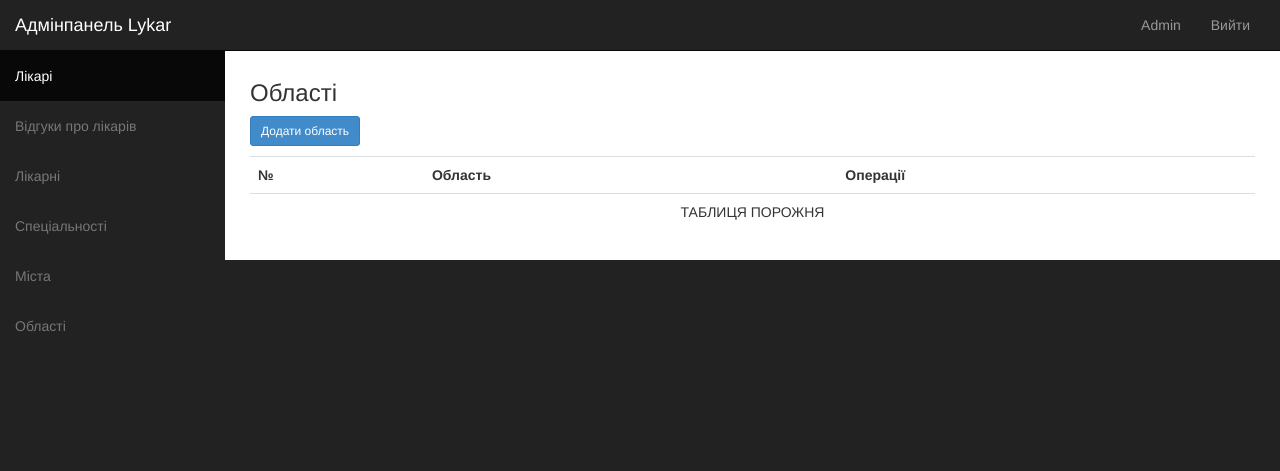
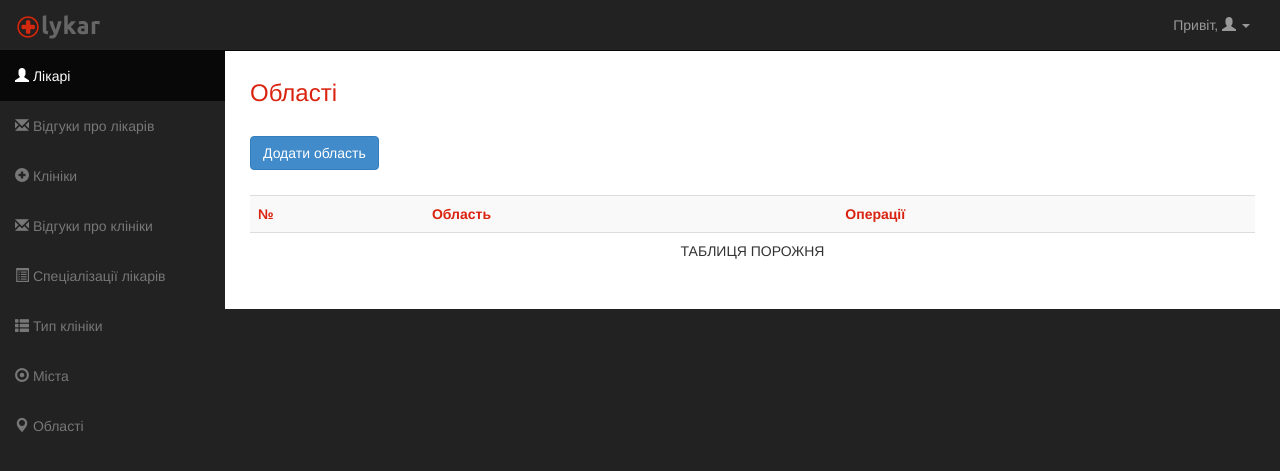
Before and after one commit to iamveritas/doctor, a Django app: template templates/adminpanel/regions/list.html in a window 1280 px wide. Shown: the top 471 px of the page. Run offline with Django 3.2, Linux system fonts and the light colour scheme; the template is opened without the code that fills it, so the values that code supplies are empty; some libraries are stand-ins or nearby versions.

Commit message:
edited adminpanel

```diff
--- a/static/css/sb-admin.css
+++ b/static/css/sb-admin.css
@@ -25,11 +25,6 @@ body {
     width: 100%;
     padding: 0;
     background-color: #fff;
-}
-
-.huge {
-    font-size: 50px;
-    line-height: normal;
 }
 
 @media(min-width:768px) {
@@ -85,31 +80,6 @@ body {
     white-space: normal;
 }
 
-ul.message-dropdown {
-    padding: 0;
-    max-height: 250px;
-    overflow-x: hidden;
-    overflow-y: auto;
-}
-
-li.message-preview {
-    width: 275px;
-    border-bottom: 1px solid rgba(0,0,0,.15);
-}
-
-li.message-preview>a {
-    padding-top: 15px;
-    padding-bottom: 15px;
-}
-
-li.message-footer {
-    margin: 5px 0;
-}
-
-ul.alert-dropdown {
-    width: 200px;
-}
-
 /* Side Navigation */
 
 @media(min-width:768px) {
@@ -151,74 +121,28 @@ ul.alert-dropdown {
     color: #fff;
 }
 
-/* Flot Chart Containers */
-
-.flot-chart {
-    display: block;
-    height: 400px;
+/* Main Content */
+.red {
+    color: #d9230f;
 }
 
-.flot-chart-content {
-    width: 100%;
-    height: 100%;
+.heading {
+    padding-bottom: 10px;
+    color: #d9230f;
 }
 
-/* Custom Colored Panels */
-
-.huge {
-    font-size: 40px;
+.content {
+    padding: 10px 0px;
 }
 
-.panel-green {
-    border-color: #5cb85c;
+.add {
+    padding-bottom: 25px;
 }
 
-.panel-green .panel-heading {
-    border-color: #5cb85c;
-    color: #fff;
-    background-color: #5cb85c;
+.delete {
+    padding-top: 15px;
 }
 
-.panel-green a {
-    color: #5cb85c;
+.add-button {
+    padding-top: 5px;
 }
-
-.panel-green a:hover {
-    color: #3d8b3d;
-}
-
-.panel-red {
-    border-color: #d9534f;
-}
-
-.panel-red .panel-heading {
-    border-color: #d9534f;
-    color: #fff;
-    background-color: #d9534f;
-}
-
-.panel-red a {
-    color: #d9534f;
-}
-
-.panel-red a:hover {
-    color: #b52b27;
-}
-
-.panel-yellow {
-    border-color: #f0ad4e;
-}
-
-.panel-yellow .panel-heading {
-    border-color: #f0ad4e;
-    color: #fff;
-    background-color: #f0ad4e;
-}
-
-.panel-yellow a {
-    color: #f0ad4e;
-}
-
-.panel-yellow a:hover {
-    color: #df8a13;
-}
--- a/templates/adminpanel/base_admin.html
+++ b/templates/adminpanel/base_admin.html
@@ -29,57 +29,88 @@
                     <span class="icon-bar"></span>
                     <span class="icon-bar"></span>
                 </button>
-                <a class="navbar-brand" href="{% url 'adminpanel:index' %}">Адмінпанель Lykar</a>
+                <a class="navbar-brand" href="{% url 'adminpanel:index' %}">
+                    <img src="{{ STATIC_URL }}img/lykar.png" alt="lykar logo" />
+                </a>
             </div>
             <!-- Top Menu Items -->
             <ul class="nav navbar-right top-nav">
-                <li class="dropdown">
-                    <a href="#">Admin</a>
-                </li>
-                <li>
-                    <a href="{% url 'logout' %}">Вийти</a>
-                </li>
+                <li class="dropdown user-dropdown">
+                        <a href="#" class="dropdown-toggle" data-toggle="dropdown">
+                            {% trans "Привіт, " %}<span class="glyphicon glyphicon-user"></span>
+                            <strong>{% firstof user.get_short_name user.get_username %}</strong>
+                            <b class="caret"></b>
+                        </a>
+                        <ul class="dropdown-menu">
+                            <li>
+                                <a href="{% url 'logout' %}">
+                                    <span class="glyphicon glyphicon-off"></span>{% trans " Вийти" %}
+                                </a>
+                            </li>
+                        </ul>
+                    </li>
             </ul>
             <!-- Sidebar Menu Items - These collapse to the responsive navigation menu on small screens -->
             <div class="collapse navbar-collapse navbar-ex1-collapse">
                 <ul class="nav navbar-nav side-nav">
                     <li class="active">
-                        <a href="#">Лікарі</a>
+                        <a href="#">
+                            <span class="glyphicon glyphicon-user"></span>{% trans " Лікарі" %}
+                        </a>
                     </li>
                     <li>
-                        <a href="#">Відгуки про лікарів</a>
+                        <a href="#">
+                            <span class="glyphicon glyphicon-envelope"></span>{% trans " Відгуки про лікарів" %}
+                        </a>
                     </li>
                     <li>
-                        <a href="#">Лікарні</a>
+                        <a href="#">
+                            <span class="glyphicon glyphicon-plus-sign"></span>{% trans " Клініки" %}
+                        </a>
                     </li>
                     <li>
-                        <a href="#">Спеціальності</a>
+                        <a href="#">
+                            <span class="glyphicon glyphicon-envelope"></span>{% trans " Відгуки про клініки" %}
+                        </a>
                     </li>
                     <li>
-                        <a href="{% url 'adminpanel:cities:list' %}">Міста</a>
+                        <a href="#">
+                            <span class="glyphicon glyphicon-list-alt"></span>{% trans " Спеціалізації лікарів" %}
+                        </a>
                     </li>
                     <li>
-                        <a href="{% url 'adminpanel:regions:list' %}">Області</a>
+                        <a href="#">
+                            <span class="glyphicon glyphicon-th-list"></span>{% trans " Тип клініки" %}
+                        </a>
+                    </li>
+                    <li>
+                        <a href="{% url 'adminpanel:cities:list' %}">
+                            <span class="glyphicon glyphicon-record"></span>{% trans " Міста" %}
+                        </a>
+                    </li>
+                    <li>
+                        <a href="{% url 'adminpanel:regions:list' %}">
+                            <span class="glyphicon glyphicon-map-marker"></span>{% trans " Області" %}
+                        </a>
                     </li>
                 </ul>
-            </div> <!-- /.navbar-collapse -->
-        </nav>
-
+            </div>
+        </nav> <!-- End Navigation -->
+        <!-- Main Content -->
         <div id="page-wrapper">
-
             <div class="container-fluid">
-
                 <!-- Page Heading -->
                 <div class="row">
                     <div class="col-lg-12">
-                        <h3>{% block menu_name %}{% endblock %}</h3>
-                        {% block content %}{% endblock %}
+                        <h3 class="heading">{% block menu_name %}{% endblock %}</h3>
+                        <div class="content">
+                            {% block content %}{% endblock %}
+                        </div>
                     </div>
                 </div> <!-- /.row -->
-
             </div><!-- /.container-fluid -->
-        </div><!-- /#page-wrapper -->
-    </div><!-- /#wrapper -->
+        </div><!-- /page-wrapper -->
+    </div><!-- End Main Content -->
     <!-- The Scripts -->
     <script src="https://ajax.googleapis.com/ajax/libs/jquery/1.11.1/jquery.min.js"></script>
     <script src="{{ STATIC_URL }}js/bootstrap.min.js"></script>
--- a/templates/adminpanel/cities/add-update.html
+++ b/templates/adminpanel/cities/add-update.html
@@ -19,14 +19,15 @@
                     <dd class="text-warning">{{ form.name.errors }}</dd>
                 </dl>
                 <dl class="dl-horizontal">
-                    <dt>{{ form.region.label }}</dt>
+                    <dt>{{ form.region.label }}*</dt>
                     <dd>{{ form.region }}</dd>
                     <dt></dt>
-                    <dd>
+                    <dd class="add-button">
                         <a href="{% url 'adminpanel:regions:add-region' %}?next={{ request.get_full_path }}" role="button" class="btn btn-primary btn-sm">
                             {% trans "Додати область" %}
                         </a>
                     </dd>
+                    <dt></dt>
                     <dd class="text-warning">{{ form.region.errors }}</dd>
                 </dl>
             </div>
--- a/templates/adminpanel/cities/delete-confirm.html
+++ b/templates/adminpanel/cities/delete-confirm.html
@@ -9,6 +9,8 @@
     <form action="" method="post" class="form-horizontal" role="form">
         {% csrf_token %}
         <p>{% trans "Ви впевнені що хочете видалити місто " %}<strong>{{ city }}</strong>?</p>
-        <button class="btn btn-danger">{% trans "Видалити" %}</button>
+        <div class="delete">
+            <button class="btn btn-danger">{% trans "Видалити" %}</button>
+        </div>
     </form>
 {% endblock %}
--- a/templates/adminpanel/regions/delete-confirm.html
+++ b/templates/adminpanel/regions/delete-confirm.html
@@ -9,6 +9,8 @@
     <form action="" method="post" class="form-horizontal" role="form">
         {% csrf_token %}
         <p>{% trans "Ви впевнені що хочете видалити область " %}<strong>{{ region }}</strong>?</p>
-        <button class="btn btn-danger">{% trans "Видалити" %}</button>
+        <div class="delete">
+            <button class="btn btn-danger">{% trans "Видалити" %}</button>
+        </div>
     </form>
 {% endblock %}
--- a/templates/adminpanel/regions/list.html
+++ b/templates/adminpanel/regions/list.html
@@ -6,13 +6,13 @@
 {% block menu_name %}{% trans "Області" %}{% endblock %}
 
 {% block content %}
-    <p>
-        <a href="{% url 'adminpanel:regions:add-region' %}?next={{ request.get_full_path }}" role="button" class="btn btn-primary btn-sm">
+    <div class="add">
+        <a href="{% url 'adminpanel:regions:add-region' %}?next={{ request.get_full_path }}" role="button" class="btn btn-primary">
             {% trans "Додати область" %}
         </a>
-    </p>
-    <table class="table">
-        <tr>
+    </div>
+    <table class="table table-striped">
+        <tr class="red">
             <th>{% trans "№" %}</th>
             <th>{% trans "Область" %}</th>
             <th>{% trans "Операції" %}</th>
@@ -24,14 +24,16 @@
             <td>{{ region.name }}</td>
             <td>
                 <a href="{% url 'adminpanel:regions:update-region' region.id %}?next={{ request.get_full_path }}">
-                    {% trans "редагувати" %}</a>
+                    {% trans "редагувати " %}
+                </a> |
                 <a href="{% url 'adminpanel:regions:delete-region' region.id %}">
-                    {% trans "видалити" %}</a>
+                    {% trans "видалити" %}
+                </a>
             </td>
         </tr>
     {% empty %}
         <tr>
-            <td colspan="6" class="text-center text-uppercase">{% trans "таблиця порожня" %}</td>
+            <td colspan="12" class="text-center text-uppercase">{% trans "таблиця порожня" %}</td>
         </tr>
     {% endfor %}
 
```
Also changed, not shown: templates/adminpanel/cities/list.html (+9 -7 lines).
